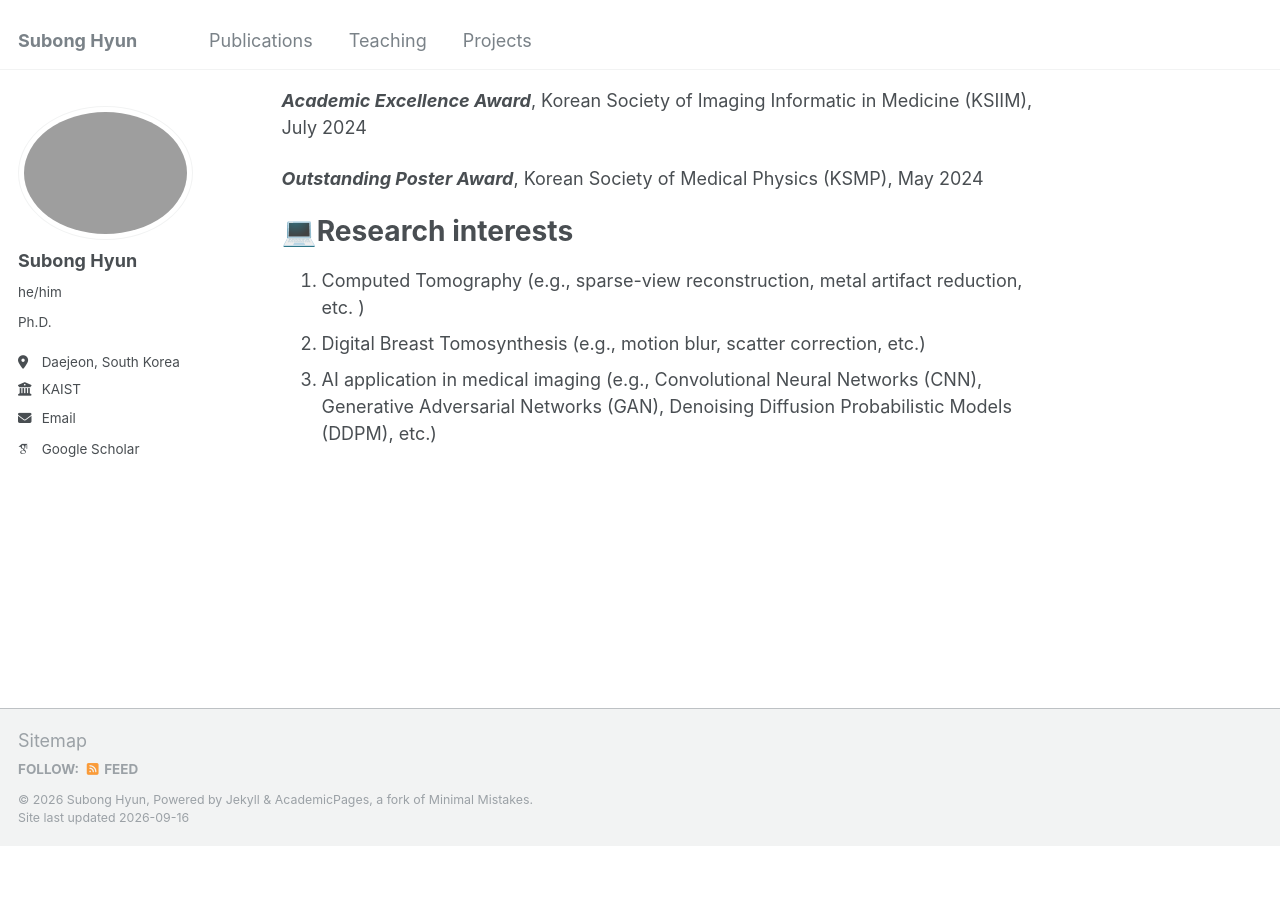
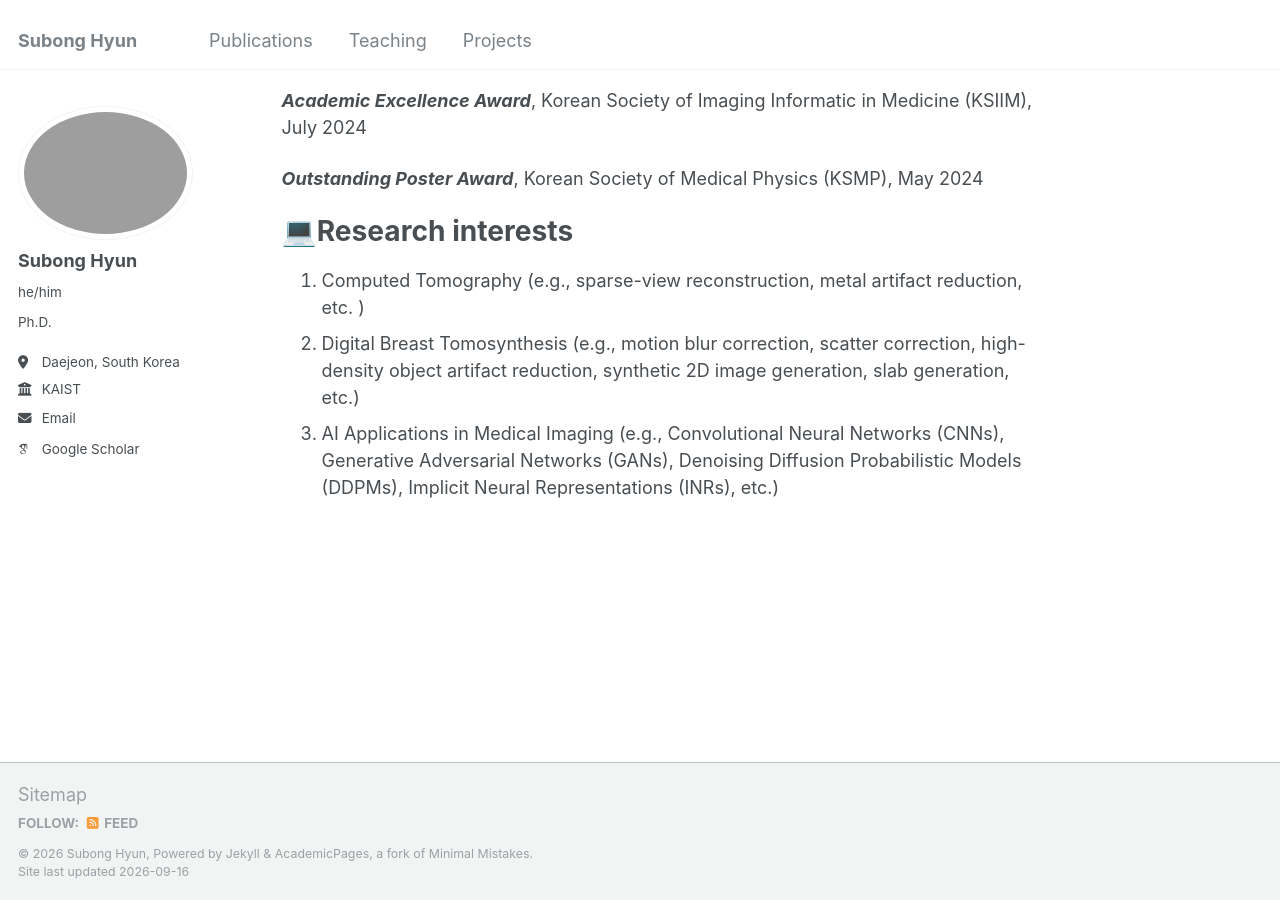
Before and after one commit to SubongHyun/subonghyun.github.io, a Jekyll site: the page built from _pages/about.md, in a window 1280 px wide and 900 px high, scrolled down 1223 px. Built offline with Jekyll 4.4.1, drawn with Linux system fonts in a browser that asks for light colours; some web fonts are replaced; before the commit the page ends 2069 px from its top, so only the background shows below that.

Commit message:
Update about.md

```diff
--- a/_pages/about.md
+++ b/_pages/about.md
@@ -7,9 +7,7 @@ redirect_from:
   - /about.html
 ---
 
-Welcome! I am Subong Hyun, a postdoctoral researcher in the Department of Nuclear and Quantum Engineering at KAIST, South Korea. I received my B.S. in Nuclear Engineering from Hanyang University and my M.S. and Ph.D. in Nuclear and Quantum Engineering from KAIST.
-My research focuses on medical imaging, particularly X-ray imaging modalities such as computed tomography (CT) and digital breast tomosynthesis (DBT). I am especially interested in developing deep learning-based methods for image reconstruction, artifact reduction, and image quality enhancement.
-Thank you for visiting my webpage!
+Welcome! I am Subong Hyun, a postdoctoral researcher in the Department of Nuclear and Quantum Engineering at KAIST, South Korea. I received my B.S. in Nuclear Engineering from Hanyang University and my M.S. and Ph.D. in Nuclear and Quantum Engineering from KAIST. My research focuses on medical imaging, particularly X-ray imaging modalities such as computed tomography (CT) and digital breast tomosynthesis (DBT). I am especially interested in developing deep learning-based methods for image reconstruction, artifact reduction, and image quality enhancement. Thank you for visiting my webpage!
 
 
 💼Professional Experiences
@@ -44,5 +42,5 @@ _**Outstanding Poster Award**_, Korean Society of Medical Physics (KSMP), May 20
 💻Research interests
 ======
 1. Computed Tomography (e.g., sparse-view reconstruction, metal artifact reduction, etc. )
-2. Digital Breast Tomosynthesis (e.g., motion blur, scatter correction, etc.)
-3. AI application in medical imaging (e.g., Convolutional Neural Networks (CNN), Generative Adversarial Networks (GAN), Denoising Diffusion Probabilistic Models (DDPM), etc.)
+2. Digital Breast Tomosynthesis (e.g., motion blur correction, scatter correction, high-density object artifact reduction, synthetic 2D image generation, slab generation, etc.)
+3. AI Applications in Medical Imaging (e.g., Convolutional Neural Networks (CNNs), Generative Adversarial Networks (GANs), Denoising Diffusion Probabilistic Models (DDPMs), Implicit Neural Representations (INRs), etc.)
```
